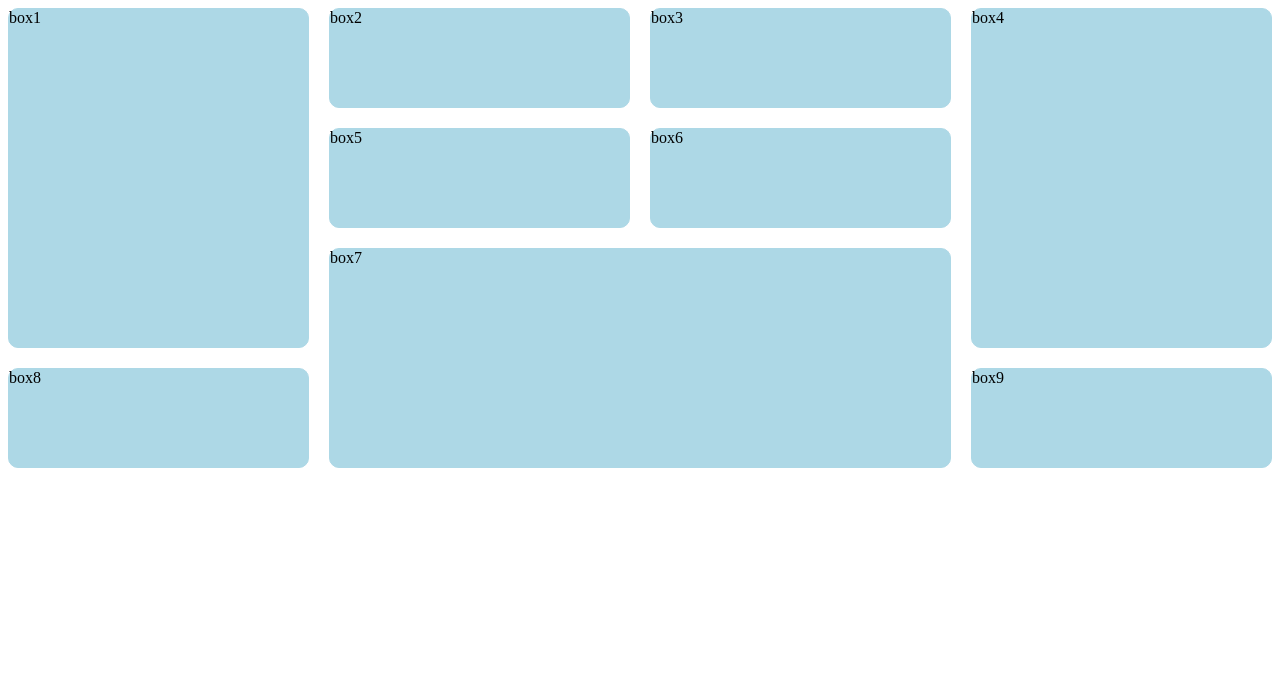
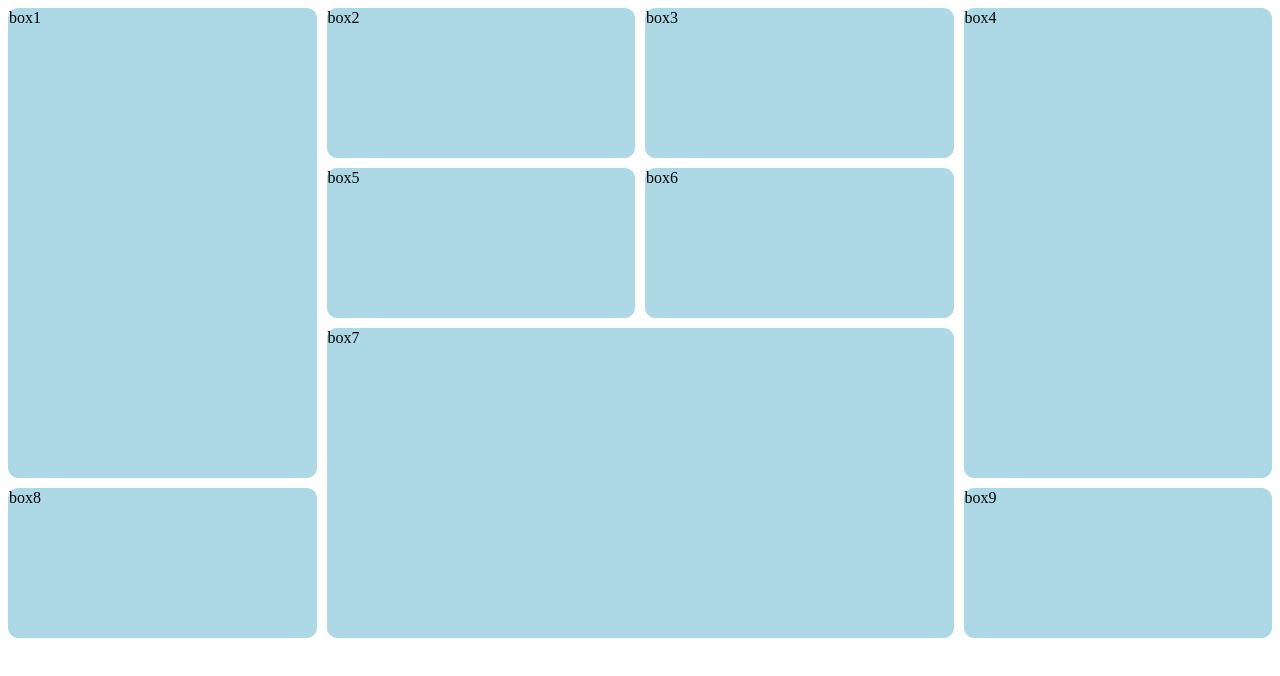
Before and after one commit to HarikaPenukonda/css-grids-tutorial, a plain HTML site: page src/chroma-classes/index.html in a window 1280 px wide. Drawn offline with Linux system fonts and the light colour scheme.

Commit message:
grids size

```diff
--- a/src/chroma-classes/style.css
+++ b/src/chroma-classes/style.css
@@ -8,8 +8,8 @@
     display: grid;
     grid-template-columns: repeat(4,1fr);
     /* grid-template-rows: minmax(100px, auto); */
-    grid-auto-rows: minmax(100px,auto);
-    grid-gap:20px;
+    grid-auto-rows: minmax(150px,auto);
+    grid-gap:10px;
 }
 .box1{
     grid-column: span 1;
```
